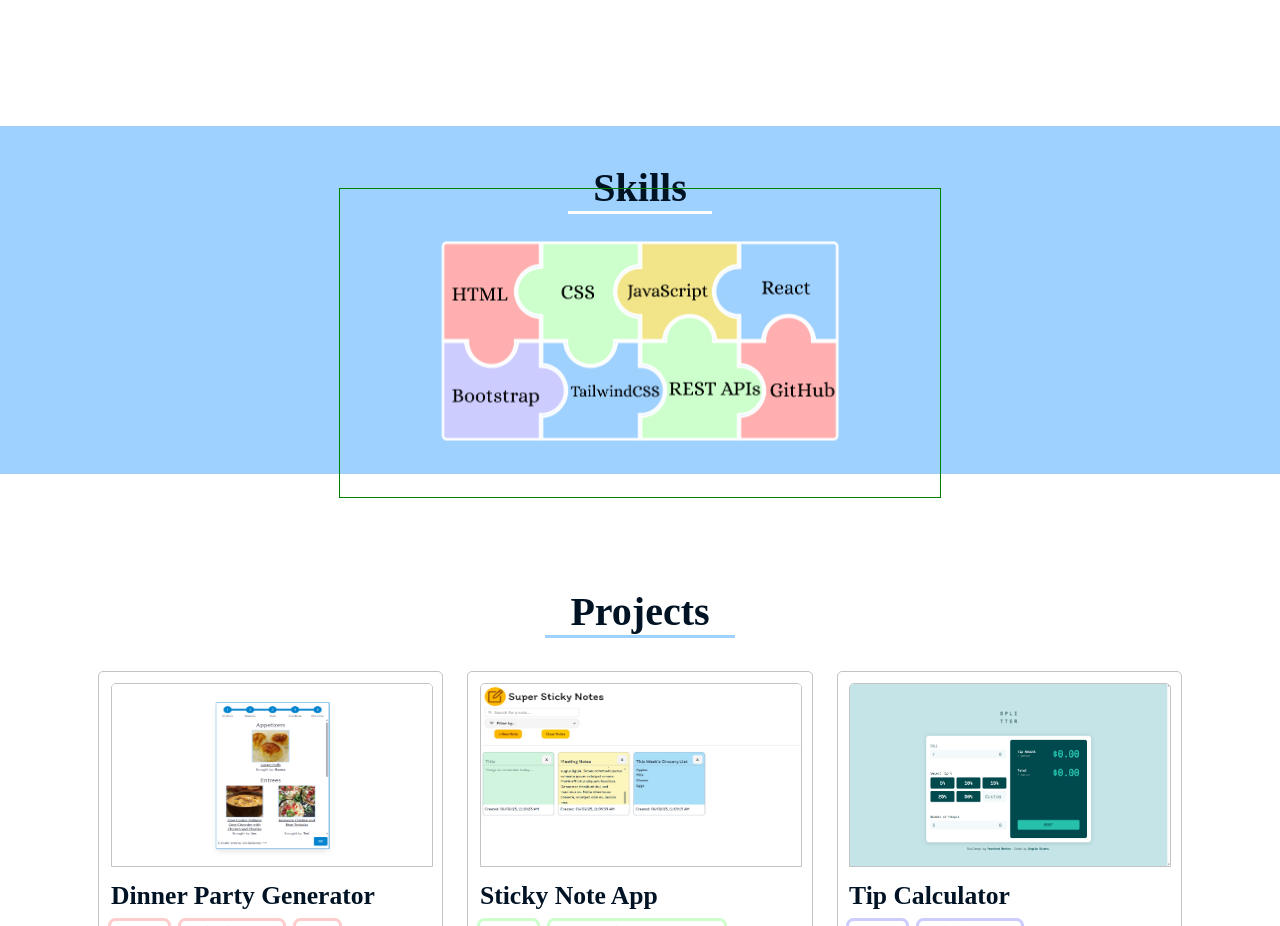
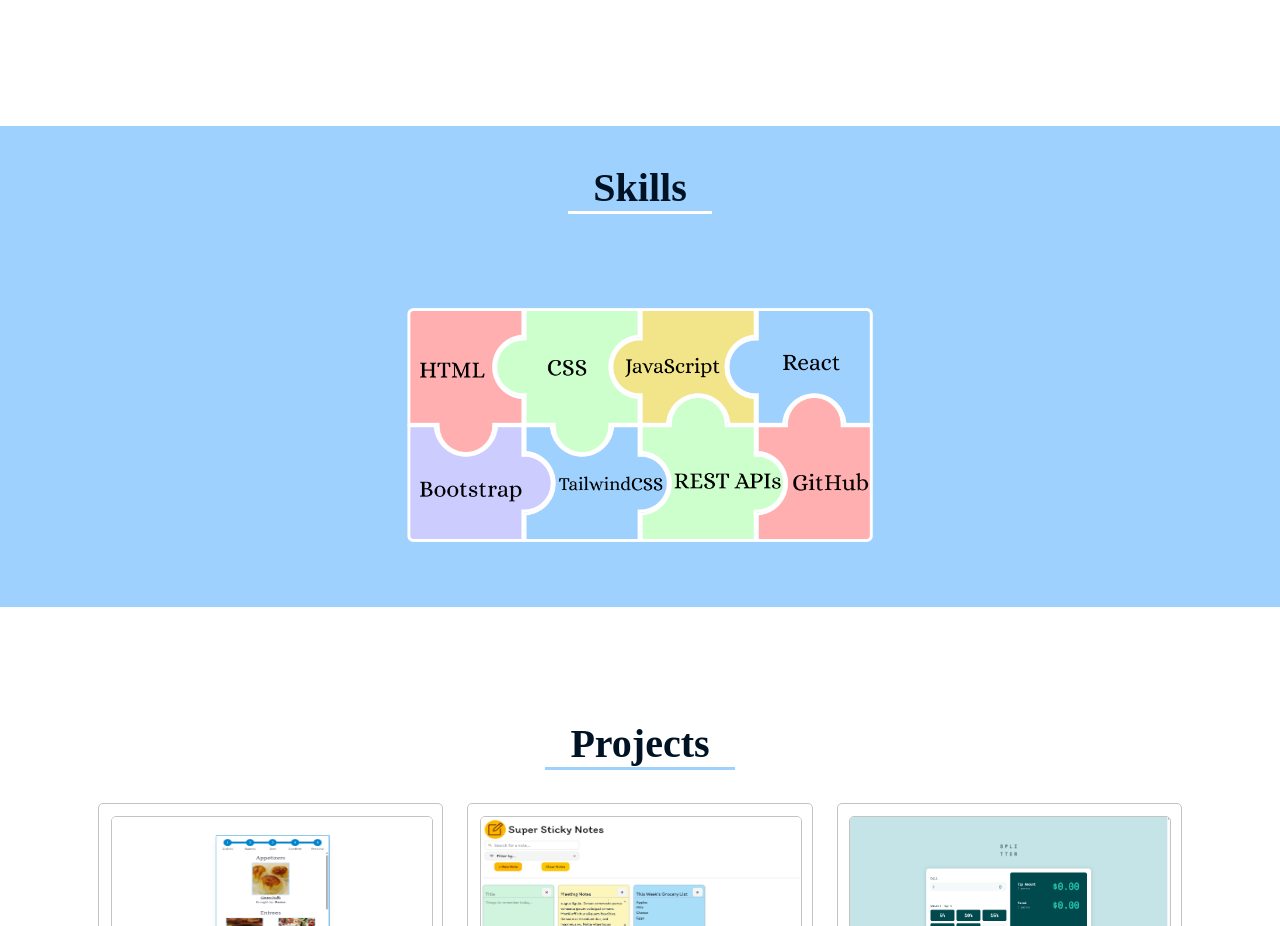
Before and after one commit to ang-riv/portfolio, a React (Vite) app: page / in a window 1280 px wide. Shown: the part 1600-2526 px from the top of the page. Built offline with nearby package versions, Linux system fonts and the light colour scheme; a web font is replaced by a local one.

Commit message:
Added the correct sizes for tablet and desktop to skills puzzle

```diff
--- a/src/components/PuzzleAnimations/SkillsPuzzles.jsx
+++ b/src/components/PuzzleAnimations/SkillsPuzzles.jsx
@@ -237,8 +237,10 @@ const NewSkillsPuzzle = () => {
     newDesktopPieces.api,
     newDesktopPieces.github,
   ];
+
   const topPiece = useRef(null);
   const botPiece = useRef(null);
+
   const topControls = useRef([
     useAnimation(),
     useAnimation(),
@@ -251,6 +253,7 @@ const NewSkillsPuzzle = () => {
     useAnimation(),
     useAnimation(),
   ]).current;
+
   const [width, setWidth] = useState(null);
   const [verticalDistance, setVerticalDistance] = useState(null);
 
@@ -263,15 +266,15 @@ const NewSkillsPuzzle = () => {
   const isInView = useInView(containerRef, { margin: "-50% -50% -50% -50%" });
 
   const resetAnimations = async () => {
-    let pieces = [];
+    let movements = [];
     for (let i = 0; i < topControls.length; i++) {
       const top = topControls[i];
       const bot = botControls[i];
 
-      pieces.push(top.start({ x: 0, rotate: 0, y: 0 }));
-      pieces.push(bot.start({ x: 0, rotate: 0, y: 0 }));
+      movements.push(top.start({ x: 0, rotate: 0, y: 0 }));
+      movements.push(bot.start({ x: 0, rotate: 0, y: 0 }));
     }
-    await Promise.all(pieces);
+    await Promise.all(movements);
   };
 
   const runAnimations = useCallback(async () => {
@@ -382,55 +385,37 @@ const NewSkillsPuzzle = () => {
     }
   }, [topControls, botControls, distance, isInView]);
   return (
-    <div
-      ref={containerRef}
-      style={{
-        border: "1px solid green",
-        height: "fit",
-        display: "flex",
-        flexDirection: "column",
-      }}
-    >
-      <div style={{ height: "fit" }}>
+    <div ref={containerRef} className="skill-desktop-div">
+      <div style={{ height: "fit" }} className="puzzle-row">
         {topControls.map((_, index) => {
           if (index === 0) {
             return (
               <motion.img
                 src={topPieces[index]}
-                style={{ height: "150px", width: "150px" }}
                 ref={topPiece}
                 animate={topControls[index]}
               />
             );
           } else {
             return (
-              <motion.img
-                src={topPieces[index]}
-                style={{ height: "150px", width: "150px" }}
-                animate={topControls[index]}
-              />
+              <motion.img src={topPieces[index]} animate={topControls[index]} />
             );
           }
         })}
       </div>
-      <div style={{ height: "fit" }}>
+      <div style={{ height: "fit" }} className="puzzle-row">
         {botControls.map((_, index) => {
           if (index === 0) {
             return (
               <motion.img
                 src={botPieces[index]}
-                style={{ height: "150px", width: "150px" }}
                 ref={botPiece}
                 animate={botControls[index]}
               />
             );
           } else {
             return (
-              <motion.img
-                src={botPieces[index]}
-                style={{ height: "150px", width: "150px" }}
-                animate={botControls[index]}
-              />
+              <motion.img src={botPieces[index]} animate={botControls[index]} />
             );
           }
         })}
@@ -441,7 +426,7 @@ const NewSkillsPuzzle = () => {
 /* will render one of two puzzles depending on the screen size */
 const SkillsSectionPuzzle = () => {
   const size = useWindowSize();
-  if (size.width < 700) {
+  if (size.width < 710) {
     // mobile size
     return (
       <>
--- a/src/style.css
+++ b/src/style.css
@@ -243,31 +243,21 @@ a {
 
 /** skills section styles **/
 .skill-section {
-  height: 40vh;
+  height: fit-content;
   width: 100%;
   padding-top: 0.5vh;
-  padding-bottom: 3vh;
   background-color: var(--blue);
-}
-.skills-content-wrapper {
-  height: 60%;
-  width: 100%;
-  flex-flow: column nowrap;
 }
 
 .skill-desktop-div {
-  max-width: 87.5em;
-  width: 96%;
-  flex-flow: row nowrap;
-  flex-basis: 100%;
+  height: fit-content;
+  display: flex;
+  flex-direction: column;
 }
 
-.skill-desktop-div > img {
-  width: 10em;
-}
-
-.skill-desktop-div > img:last-child {
-  width: calc-size(max-content, size + 2em);
+.puzzle-row > img {
+  width: 11em;
+  height: 11em;
 }
 
 .skill-mobile-div {
```
